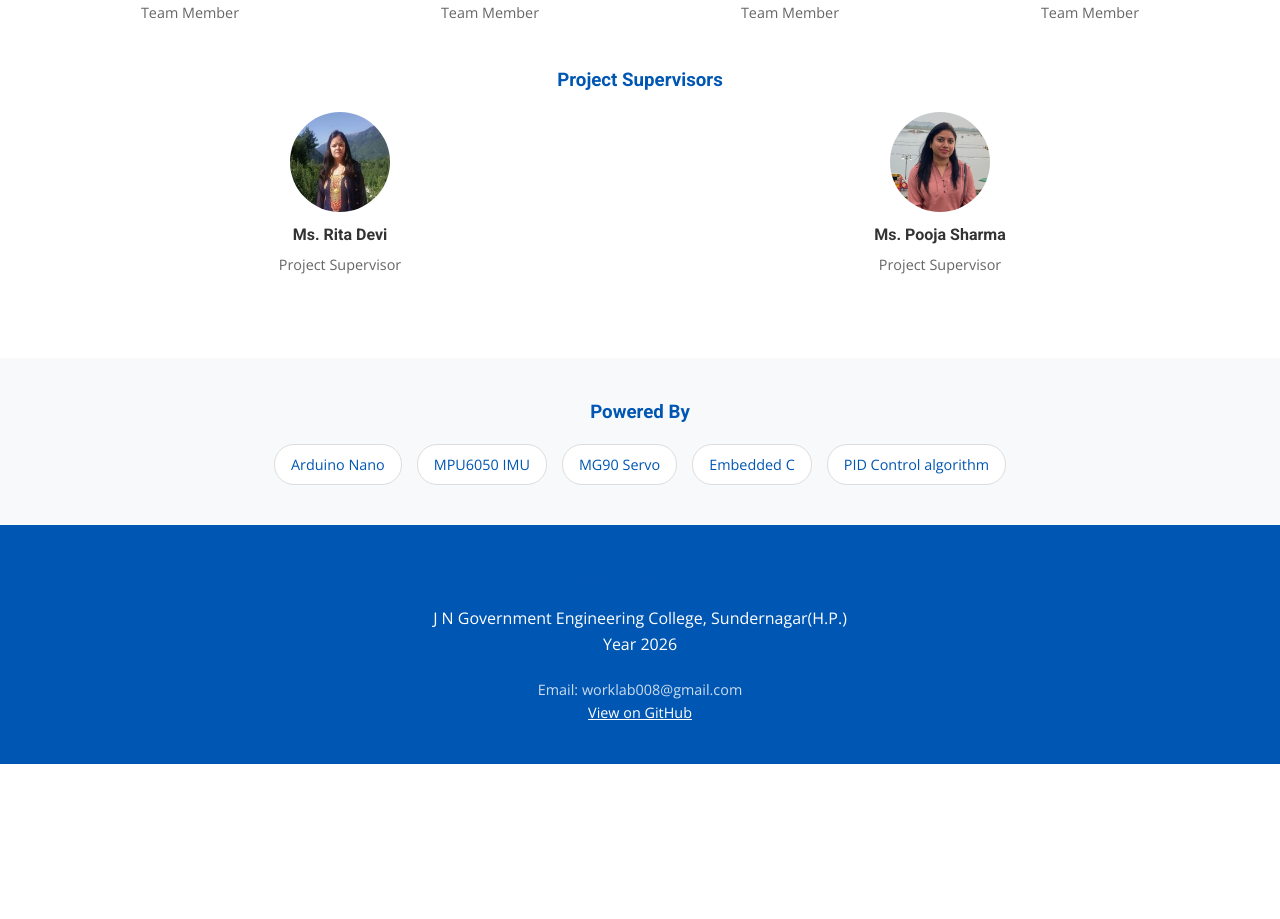
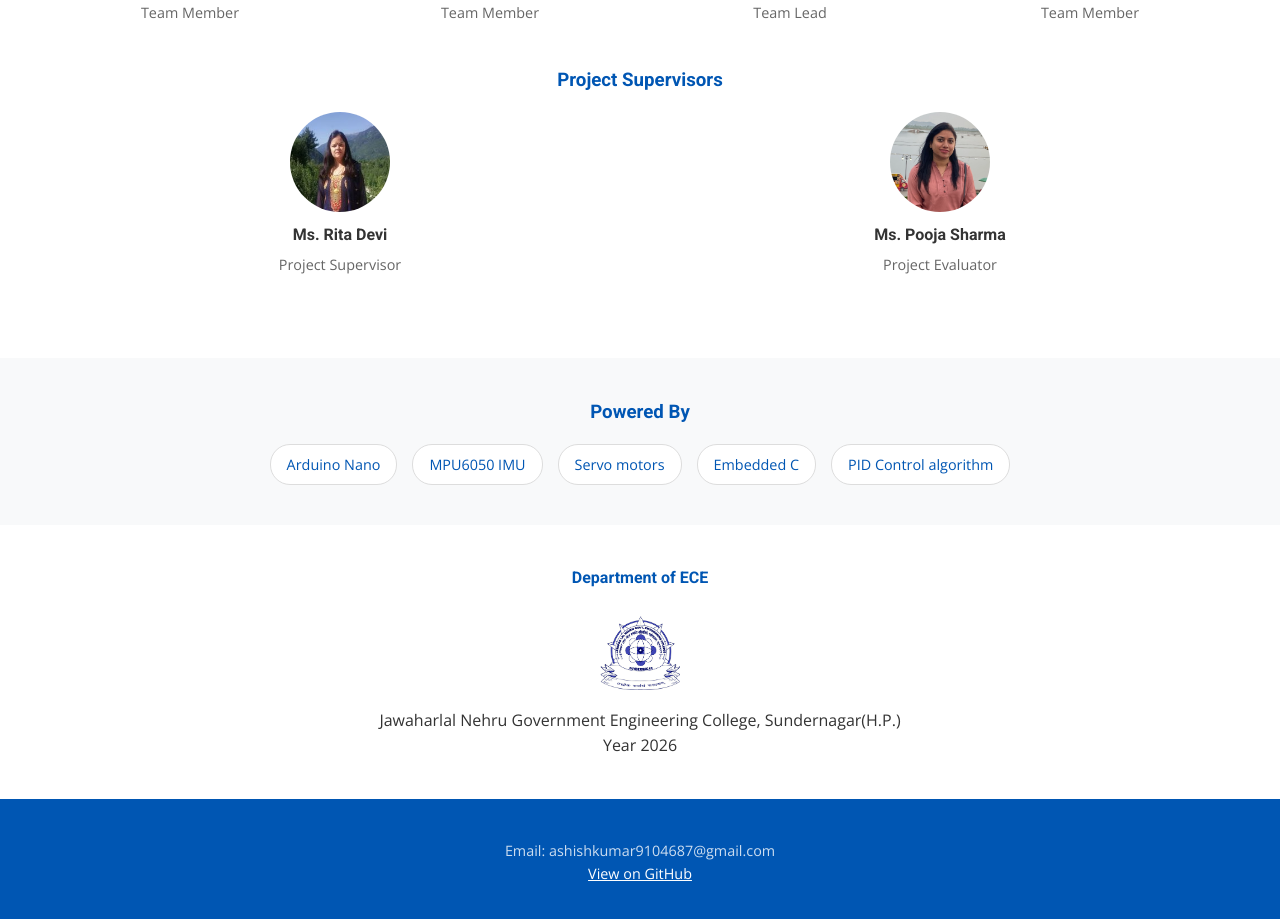
Before and after one commit to ExTc-aShiSh/ATCS_web, a plain HTML site: page index.html in a window 1280 px wide. Shown: the part 4068-4987 px from the top of the page. Before the commit the page ends 4832 px from the top, so only its background shows below. Drawn offline with nearby package versions, Linux system fonts and the light colour scheme.

Commit message:
Revision 1 (may 14)

```diff
--- a/index.html
+++ b/index.html
@@ -604,7 +604,7 @@
                     <img src="Ashish.jpeg" alt="Ashish"
                         style="width: 100px; height: 100px; border-radius: 50%; object-fit: cover; margin: 0 auto 10px; display: block;">
                     <h4>Ashish</h4>
-                    <span class="team-role">Team Member</span>
+                    <span class="team-role">Team Lead</span>
                 </div>
                 <div class="team-member">
                     <img src="Hemant.jpeg" alt="Hemant"
@@ -627,7 +627,7 @@
                         <img src="Pooja_sharma.png" alt="Ms. Pooja Sharma"
                             style="width: 100px; height: 100px; border-radius: 50%; object-fit: cover; margin: 0 auto 10px; display: block;">
                         <h4>Ms. Pooja Sharma</h4>
-                        <span class="team-role">Project Supervisor</span>
+                        <span class="team-role">Project Evaluator</span>
                     </div>
                 </div>
             </div>
@@ -641,22 +641,28 @@
             <div class="tech-badges">
                 <div class="badge">Arduino Nano</div>
                 <div class="badge">MPU6050 IMU</div>
-                <div class="badge">MG90 Servo</div>
+                <div class="badge">Servo motors</div>
                 <div class="badge">Embedded C</div>
                 <div class="badge">PID Control algorithm</div>
             </div>
         </div>
     </section>
 
+    <!-- Institution Info -->
+    <section id="institution" style="padding: 40px 20px; text-align: center;">
+        <div class="container">
+            <h4>Department of ECE</h4>
+            <img src="logo.png" alt="JNGEC Logo" style="width: 80px; height: auto; margin: 10px 0;">
+            <p>Jawaharlal Nehru Government Engineering College, Sundernagar(H.P.)</p>
+            <p>Year 2026</p>
+        </div>
+    </section>
+
     <!-- Footer -->
     <footer>
         <div class="container">
-            <h4>Department of ECE</h4>
-            <p>J N Government Engineering College, Sundernagar(H.P.)</p>
-            <p>Year 2026</p>
-
-            <div class="contact-info">
-                <p>Email: worklab008@gmail.com</p>
+            <div class="contact-info" style="margin-top: 0;">
+                <p>Email: ashishkumar9104687@gmail.com </p>
                 <p><a href="https://github.com/ExTc-aShiSh">View on GitHub</a></p>
             </div>
         </div>
```
Also changed, not shown: logo.png (added), 1 other file.
